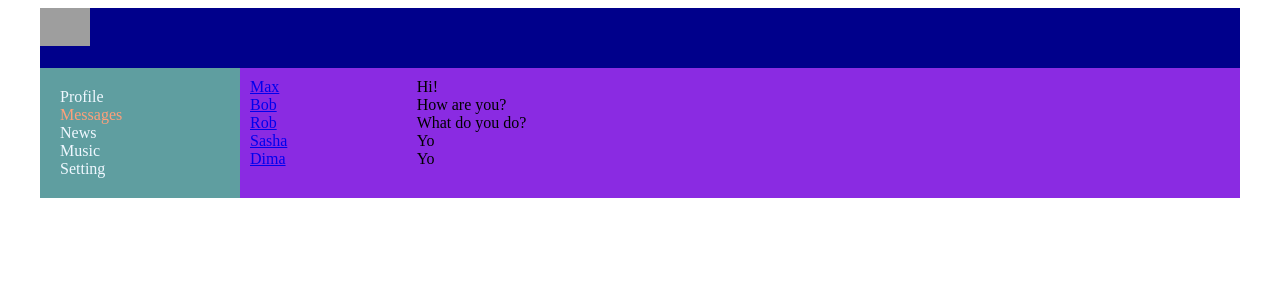
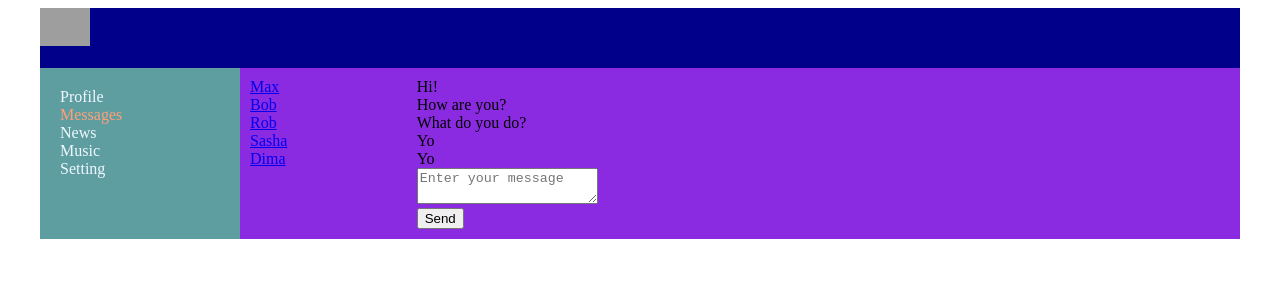
Before and after one commit to MxmStm/sns-react-app, a React (Create React App) app: page /Dialogs in a window 1280 px wide. Shown: the top 300 px of the page. Built offline with nearby package versions, Linux system fonts and the light colour scheme; grey boxes are pictures that could not be loaded.

Commit message:
(40) added new functionality: add messages in dialogs

```diff
--- a/src/App.tsx
+++ b/src/App.tsx
@@ -29,6 +29,7 @@ function App(props: AppType) {
                             element={
                                 <Dialogs
                                     stateDialogs={state.dialogsPage}
+                                    dispatch={props.store.dispatch.bind(props.store)}
                                 />
                             }
                         />
--- a/src/components/Dialogs/Dialogs.tsx
+++ b/src/components/Dialogs/Dialogs.tsx
@@ -1,18 +1,28 @@
-import React from "react";
+import React, {ChangeEvent} from "react";
 import s from './Dialogs.module.css';
 import DialogItem from "./DialogItem/DialogItem";
 import Message from "./Message/Message";
-import {DialogsPageType} from "../../redux/state";
+import {ActionsType, DialogsPageType, sendMessageAC, updateNewMessageBodyAC} from "../../redux/state";
 
 type DialogsType = {
     stateDialogs: DialogsPageType
+    dispatch: (action: ActionsType) => void
 }
 
 const Dialogs = (props: DialogsType) => {
-    let dialogsElements = props.stateDialogs.dialogs.map(d =>
+    const dialogsElements = props.stateDialogs.dialogs.map(d =>
         <DialogItem name={d.name} id={(d.id)}/>)
-    let messagesElements = props.stateDialogs.messages.map(m =>
-        <Message message={m.name}/>)
+    const messagesElements = props.stateDialogs.messages.map(m =>
+        <Message message={m.message}/>)
+    const newMessageBody = props.stateDialogs.newMessageBody
+
+    const onSendMessageClick = () => {
+        props.dispatch(sendMessageAC())
+    }
+    const onNewMessageChange = (e: ChangeEvent<HTMLTextAreaElement>) => {
+        const body = e.target.value
+        props.dispatch(updateNewMessageBodyAC(body))
+    }
 
     return (
         <div className={s.dialogs}>
@@ -20,7 +30,19 @@ const Dialogs = (props: DialogsType) => {
                 {dialogsElements}
             </div>
             <div className={s.messages}>
-                {messagesElements}
+                <div>{messagesElements}</div>
+                <div>
+                    <div>
+                        <textarea
+                            value={newMessageBody}
+                            onChange={onNewMessageChange}
+                            placeholder={'Enter your message'}
+                        />
+                    </div>
+                    <div>
+                        <button onClick={onSendMessageClick}>Send</button>
+                    </div>
+                </div>
             </div>
         </div>
     )
--- a/src/redux/state.ts
+++ b/src/redux/state.ts
@@ -9,7 +9,7 @@ type DialogType = {
 }
 type MessageType = {
     id: number
-    name: string
+    message: string
 }
 export type ProfilePageType = {
     posts: PostType[]
@@ -17,6 +17,7 @@ export type ProfilePageType = {
 }
 export type DialogsPageType = {
     messages: MessageType[]
+    newMessageBody: string
     dialogs: DialogType[]
 }
 export type StateType = {
@@ -26,6 +27,8 @@ export type StateType = {
 
 export type ActionsType = ReturnType<typeof addPostAC>
     | ReturnType<typeof onPostChangeAC>
+    | ReturnType<typeof updateNewMessageBodyAC>
+    | ReturnType<typeof sendMessageAC>
 
 export type StoreType = {
     _state: StateType
@@ -46,18 +49,19 @@ export const store: StoreType = {
         },
         dialogsPage: {
             messages: [
-                {id: 1, name: 'Hi!'},
-                {id: 2, name: 'How are you?'},
-                {id: 3, name: 'What do you do?'},
-                {id: 4, name: 'Yo'},
-                {id: 5, name: 'Yo'}
+                {id: 1, message: 'Hi!'},
+                {id: 2, message: 'How are you?'},
+                {id: 3, message: 'What do you do?'},
+                {id: 4, message: 'Yo'},
+                {id: 5, message: 'Yo'},
             ],
+            newMessageBody: '',
             dialogs: [
                 {id: 1, name: 'Max'},
                 {id: 2, name: 'Bob'},
                 {id: 3, name: 'Rob'},
                 {id: 4, name: 'Sasha'},
-                {id: 5, name: 'Dima'}
+                {id: 5, name: 'Dima'},
             ]
         }
     },
@@ -76,6 +80,14 @@ export const store: StoreType = {
             this._callSubscriber()
         } else if (action.type === 'UPDATE-NEW-POST-TEXT') {
             this._state.profilePage.newPostText = action.newText
+            this._callSubscriber()
+        } else if (action.type === 'UPDATE-NEW-MESSAGE-BODY') {
+            this._state.dialogsPage.newMessageBody = action.body
+            this._callSubscriber()
+        } else if (action.type === 'SEND-MESSAGE') {
+            const body = this._state.dialogsPage.newMessageBody
+            this._state.dialogsPage.messages.push({id: 6, message: body})
+            this._state.dialogsPage.newMessageBody = ''
             this._callSubscriber()
         }
     },
@@ -98,3 +110,14 @@ export const onPostChangeAC = (newText: string) => {
         newText
     } as const
 }
+export const updateNewMessageBodyAC = (body: string) => {
+    return {
+        type: 'UPDATE-NEW-MESSAGE-BODY',
+        body
+    } as const
+}
+export const sendMessageAC = () => {
+    return {
+        type: 'SEND-MESSAGE'
+    } as const
+}
```
